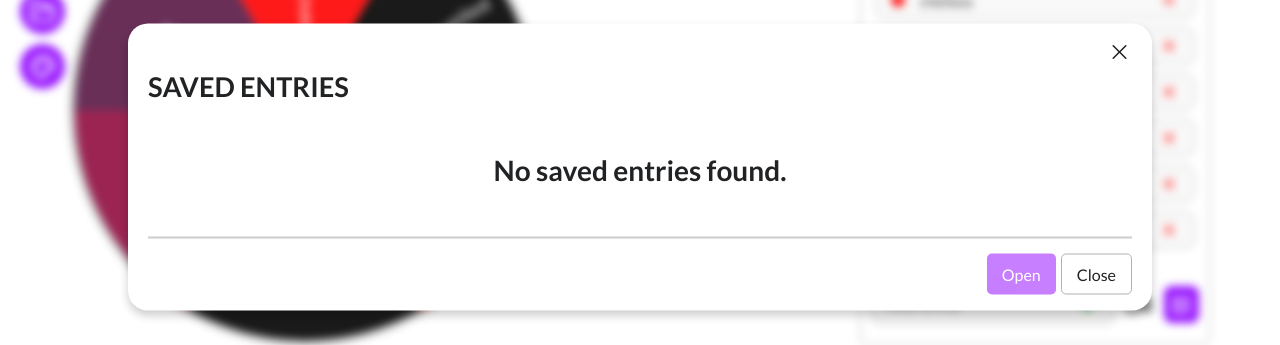
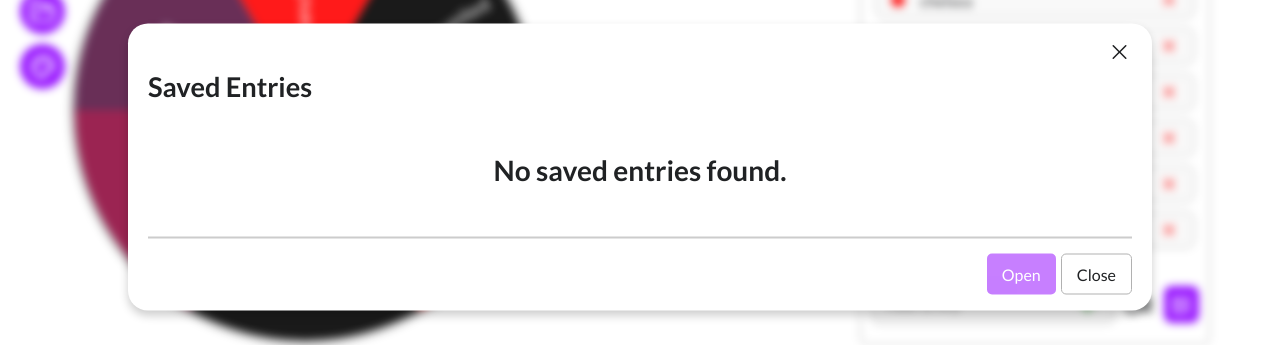
Before and after one commit to YasserCoder/wheel-of-luck, a React (Vite) app: page / in a window 1280 px wide. Both pictures are taken after a click on the button "Open". Shown: the part 233-578 px from the top of the page. Built offline with nearby package versions, Linux system fonts and the light colour scheme; a web font is replaced by a local one.

Commit message:
start the building of customize btn

```diff
--- a/src/components/CustomizeBtn.tsx
+++ b/src/components/CustomizeBtn.tsx
@@ -1,13 +1,36 @@
+import Modal from "./Modal";
 import MenuItem from "./MenuItem";
+import ModalWrapper from "./ModalWrapper";
+
 import { MdOutlineColorLens } from "react-icons/md";
+// import styles from "./styles/customizeBtn.module.css";
 
 export default function CustomizeBtn() {
     return (
-        <MenuItem
-            value="Customize"
-            handleClick={() => console.log("Customize clicked")}
-        >
-            <MdOutlineColorLens />
-        </MenuItem>
+        <Modal>
+            <Modal.Open opens="customize-settings">
+                <MenuItem value="Customize">
+                    <MdOutlineColorLens />
+                </MenuItem>
+            </Modal.Open>
+            <Modal.Window name="customize-settings">
+                <Settings />
+            </Modal.Window>
+        </Modal>
     );
 }
+
+function Settings({ onClose }: { onClose?: () => void }) {
+    function saveChanges() {}
+    return (
+        <ModalWrapper
+            title="Apparance"
+            confirmBtn="Save"
+            confirmDisabled={false}
+            handleConfirm={saveChanges}
+            onClose={onClose}
+        >
+            <div className="">hey im yasser</div>
+        </ModalWrapper>
+    );
+}
--- /dev/null
+++ b/src/components/ModalWrapper.tsx
@@ -0,0 +1,41 @@
+import styles from "./styles/modalWrapper.module.css";
+
+type ModalWrapperProps = {
+    title: string;
+    confirmBtn: string;
+    confirmDisabled: boolean;
+    handleConfirm: () => void;
+    onClose?: () => void;
+    children: React.ReactNode;
+};
+
+export default function ModalWrapper({
+    title,
+    confirmBtn,
+    confirmDisabled,
+    handleConfirm,
+    onClose,
+    children,
+}: ModalWrapperProps) {
+    return (
+        <div className={styles.container}>
+            <h2 className={styles.title}>{title}</h2>
+            {children}
+            <div className={styles.footer}>
+                <button
+                    className={`${styles.btn} ${styles.openBtn}`}
+                    disabled={confirmDisabled}
+                    onClick={handleConfirm}
+                >
+                    {confirmBtn}
+                </button>
+                <button
+                    className={`${styles.btn} ${styles.closeBtn}`}
+                    onClick={onClose}
+                >
+                    Close
+                </button>
+            </div>
+        </div>
+    );
+}
--- a/src/components/OpenBtn.tsx
+++ b/src/components/OpenBtn.tsx
@@ -3,6 +3,7 @@ import Swal from "sweetalert2";
 
 import Modal from "./Modal";
 import MenuItem from "./MenuItem";
+import ModalWrapper from "./ModalWrapper";
 import { useOutsideClick } from "../hook/useOutsideClick";
 import { useEntries } from "../context/entriesContext";
 import { useSavedEntries } from "../context/savedEntriesContext";
@@ -80,8 +81,13 @@ function SavedEntries({ onClose }: { onClose?: () => void }) {
         });
     }
     return (
-        <div className={styles.container}>
-            <h2 className={styles.title}>saved Entries</h2>
+        <ModalWrapper
+            title="saved Entries"
+            confirmBtn="Open"
+            confirmDisabled={savedEntries.length === 0 || !isSelected}
+            handleConfirm={openSaved}
+            onClose={onClose}
+        >
             {savedEntries.length === 0 ? (
                 <div className={styles.empty}>
                     <p>No saved entries found.</p>
@@ -146,21 +152,6 @@ function SavedEntries({ onClose }: { onClose?: () => void }) {
                     ))}
                 </div>
             )}
-            <div className={styles.footer}>
-                <button
-                    className={`${styles.btn} ${styles.openBtn}`}
-                    disabled={savedEntries.length === 0 || !isSelected}
-                    onClick={openSaved}
-                >
-                    Open
-                </button>
-                <button
-                    className={`${styles.btn} ${styles.closeBtn}`}
-                    onClick={onClose}
-                >
-                    Close
-                </button>
-            </div>
-        </div>
+        </ModalWrapper>
     );
 }
--- /dev/null
+++ b/src/components/styles/modalWrapper.module.css
@@ -0,0 +1,48 @@
+.container {
+    display: flex;
+    flex-direction: column;
+    gap: 15px;
+    width: 100%;
+    align-items: center;
+}
+.title {
+    font-size: 1.7rem;
+    font-weight: 700;
+    text-transform: uppercase;
+    align-self: start;
+    text-transform: capitalize;
+}
+.footer {
+    width: 100%;
+    border-top: 2px solid #ccc;
+    padding-top: 15px;
+    display: flex;
+    justify-content: end;
+    gap: 5px;
+}
+.btn {
+    border: none;
+    padding: 10px 15px;
+    border-radius: 5px;
+    cursor: pointer;
+    transition-duration: 300ms;
+}
+.btn:disabled {
+    opacity: 0.5;
+    cursor: not-allowed;
+}
+.openBtn {
+    background-color: var(--color-violet);
+    color: white;
+}
+.closeBtn {
+    background-color: transparent;
+    color: var(--color-body);
+    border: 1px solid var(--color-border);
+}
+.openBtn:hover {
+    background-color: #7a00d8;
+}
+.closeBtn:hover {
+    background-color: var(--color-hover);
+}
--- a/src/components/styles/openBtn.module.css
+++ b/src/components/styles/openBtn.module.css
@@ -1,16 +1,3 @@
-.container {
-    display: flex;
-    flex-direction: column;
-    gap: 15px;
-    width: 100%;
-    align-items: center;
-}
-.title {
-    font-size: 1.7rem;
-    font-weight: 700;
-    text-transform: uppercase;
-    align-self: start;
-}
 .empty {
     font-size: 28px;
     font-weight: 700;
@@ -92,37 +79,3 @@
     text-overflow: ellipsis;
     font-size: 15px;
 }
-.footer {
-    width: 100%;
-    border-top: 2px solid #ccc;
-    padding-top: 15px;
-    display: flex;
-    justify-content: end;
-    gap: 5px;
-}
-.btn {
-    border: none;
-    padding: 10px 15px;
-    border-radius: 5px;
-    cursor: pointer;
-    transition-duration: 300ms;
-}
-.btn:disabled {
-    opacity: 0.5;
-    cursor: not-allowed;
-}
-.openBtn {
-    background-color: var(--color-violet);
-    color: white;
-}
-.closeBtn {
-    background-color: transparent;
-    color: var(--color-body);
-    border: 1px solid var(--color-border);
-}
-.openBtn:hover {
-    background-color: #7a00d8;
-}
-.closeBtn:hover {
-    background-color: var(--color-hover);
-}
```
Also changed, not shown: src/components/styles/customizeBtn.module.css (added).
